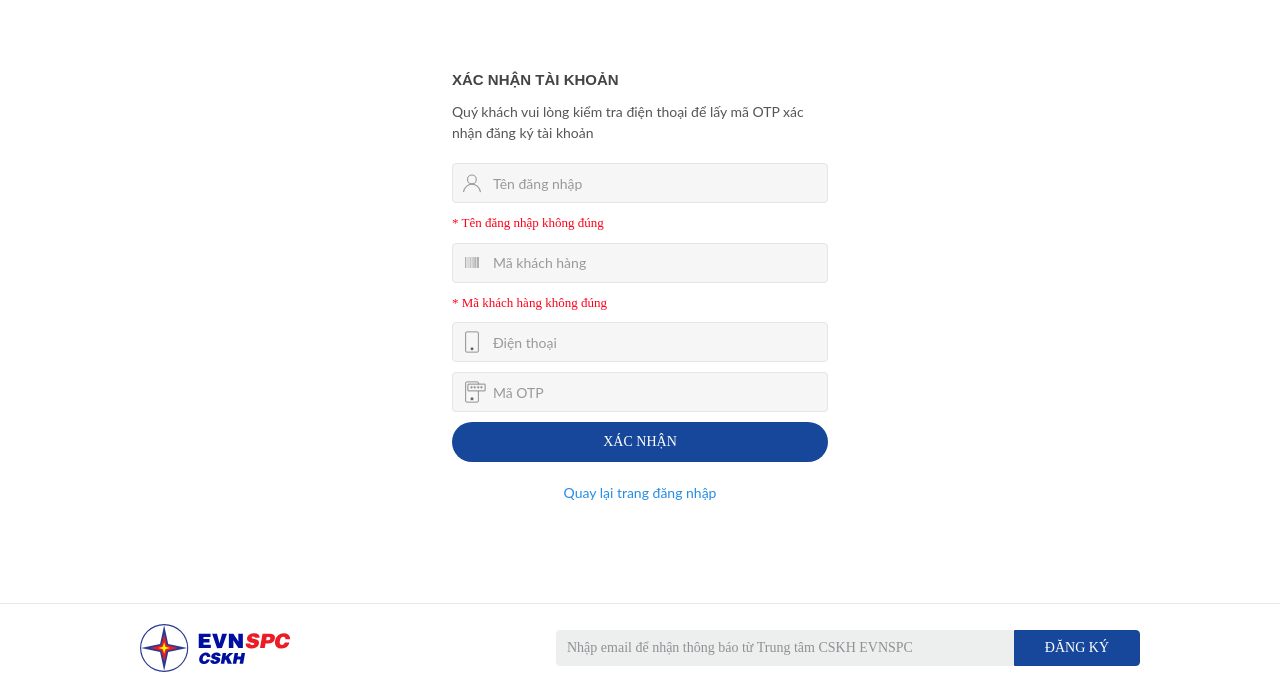
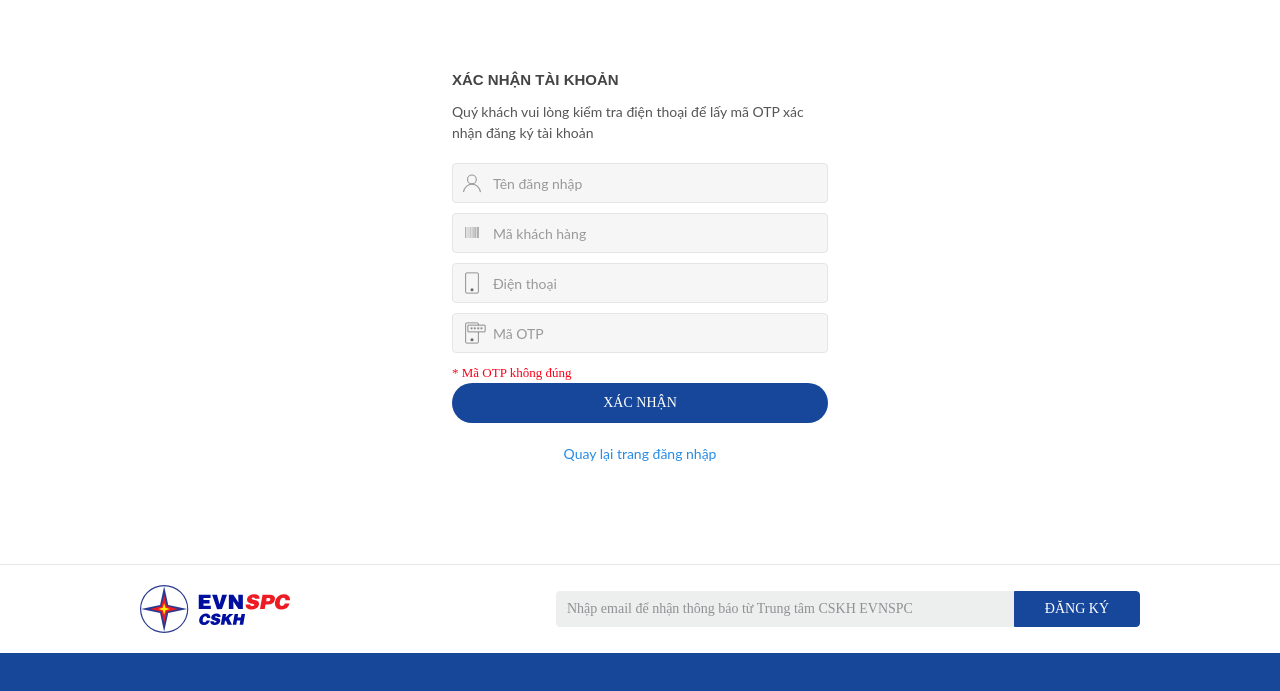
Before and after one commit to lemanhhai1310/evnspc, a PHP site: page /xacnhantaikhoan.php in a window 1280 px wide. Shown: the part 478-1169 px from the top of the page. Run offline with PHP 8.4, Linux system fonts and the light colour scheme; some libraries are stand-ins or nearby versions; some web fonts are replaced.

Commit message:
update lỗi chỉ mã otp

```diff
--- a/xacnhantaikhoan.html
+++ b/xacnhantaikhoan.html
@@ -292,14 +292,12 @@
                                 <input class="uk-input" type="text" placeholder="Tên đăng nhập">
                             </div>
                         </div>
-                        <div class="error1">* Tên đăng nhập không đúng</div>
                         <div class="uk-margin-small">
                             <div class="uk-position-relative">
                                 <span class="uk-form-icon uk-icon" uk-icon=""><i class="fa fa-barcode" aria-hidden="true"></i></span>
                                 <input class="uk-input" type="text" placeholder="Mã khách hàng">
                             </div>
                         </div>
-                        <div class="error1">* Mã khách hàng không đúng</div>
                         <div class="uk-margin-small">
                             <div class="uk-position-relative">
                                 <span class="uk-form-icon uk-icon" uk-icon=""><img src="imgs/icon_xacnhantaikhoan/icon_phone.svg" alt=""></span>
@@ -312,6 +310,7 @@
                                 <input class="uk-input" type="text" placeholder="Mã OTP">
                             </div>
                         </div>
+                        <div class="error1">* Mã OTP không đúng</div>
                         <button class="uk-button uk-button-primary uk-width-1-1 btn-send-contact">xác nhận</button>
                         <div class="uk-margin uk-text-center">
                             <a href="account.html">Quay lại trang đăng nhập</a>
--- a/xacnhantaikhoan.php
+++ b/xacnhantaikhoan.php
@@ -45,14 +45,12 @@
                             <input class="uk-input" type="text" placeholder="Tên đăng nhập">
                         </div>
                     </div>
-                    <div class="error1">* Tên đăng nhập không đúng</div>
                     <div class="uk-margin-small">
                         <div class="uk-position-relative">
                             <span class="uk-form-icon uk-icon" uk-icon=""><i class="fa fa-barcode" aria-hidden="true"></i></span>
                             <input class="uk-input" type="text" placeholder="Mã khách hàng">
                         </div>
                     </div>
-                    <div class="error1">* Mã khách hàng không đúng</div>
                     <div class="uk-margin-small">
                         <div class="uk-position-relative">
                             <span class="uk-form-icon uk-icon" uk-icon=""><img src="imgs/icon_xacnhantaikhoan/icon_phone.svg" alt=""></span>
@@ -65,6 +63,7 @@
                             <input class="uk-input" type="text" placeholder="Mã OTP">
                         </div>
                     </div>
+                    <div class="error1">* Mã OTP không đúng</div>
                     <button class="uk-button uk-button-primary uk-width-1-1 btn-send-contact">xác nhận</button>
                     <div class="uk-margin uk-text-center">
                         <a href="account.html">Quay lại trang đăng nhập</a>
```
